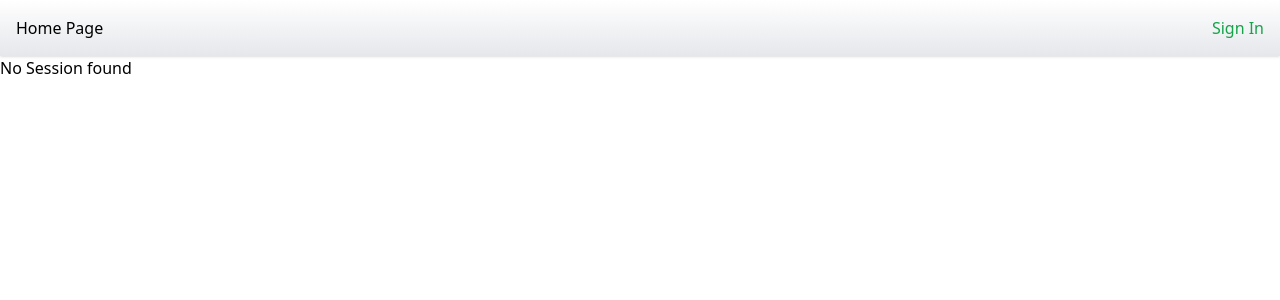
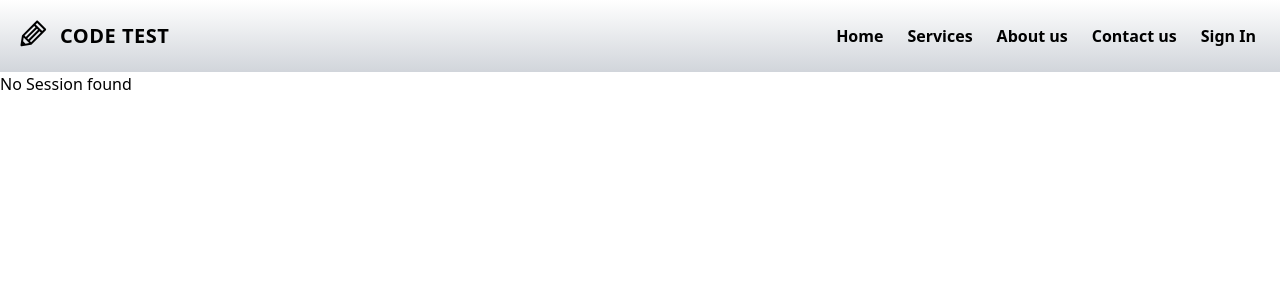
Before and after one commit to rmit-s3570641-yingzhi-lu/code-test, a Next.js app: page / in a window 1280 px wide. Shown: the top 300 px of the page. Built offline with nearby package versions, Linux system fonts and the light colour scheme; no server answers.

Commit message:
Add CSS to home page

```diff
--- a/app/layout.tsx
+++ b/app/layout.tsx
@@ -1,6 +1,6 @@
-import NavBar from "../components/NavBar"
-import Providers from "../components/Providers";
-import JwtTokenDisplay from "../components/JwtTokenDisplay";
+import NavBar from "@/components/NavBar"
+import Providers from "@/components/Providers";
+import JwtTokenDisplay from "@/components/JwtTokenDisplay";
 
 import "./globals.css";
 
--- a/components/JwtTokenDisplay.tsx
+++ b/components/JwtTokenDisplay.tsx
@@ -7,11 +7,11 @@ const JwtTokenDisplay = () => {
     const { data: session } = useSession();
     if (session && session.user) {
         return (
-          <div>
-            <p>Email: {session.user.email} </p>
-            <p>FirstName: {session.user.firstname} </p>
-            <p>LastName: {session.user.lastname} </p>
-            <p>Access Token: {session.user.accessToken} </p>
+          <div className="grid grid-cols-1 divide-y break-words p-10">
+            <div className="grid grid-cols-2"><div className="font-bold">Email:</div> <div>{session.user.email} </div> </div>
+            <div className="grid grid-cols-2"><div className="font-bold">FirstName:</div> <div>{session.user.firstname} </div> </div>
+            <div className="grid grid-cols-2"><div className="font-bold">LastName:</div> <div>{session.user.lastname} </div> </div>
+            <div className="grid grid-cols-2"><div className="font-bold">Access Token:</div> <div>{session.user.accessToken} </div> </div>
           </div>
         );
       }
--- a/components/LoginButton.tsx
+++ b/components/LoginButton.tsx
@@ -6,18 +6,15 @@ const SigninButton = () => {
   const { data: session } = useSession();
   if (session && session.user) {
     return (
-      <div className="flex gap-4 ml-auto">
-        <p className="text-sky-600">{session.user.firstname} {session.user.lastname}</p>
-        <button onClick={() => signOut()} className="text-red-600">
-          Sign Out
-        </button>
-      </div>
+      <a onClick={() => signOut()} className="lg:inline-flex lg:w-auto w-full px-3 py-2 rounded text-black font-bold items-center justify-center hover:bg-gray-600 hover:text-white">
+        Sign Out
+      </a>
     );
   }
   return (
-    <button onClick={() => signIn()} className="text-green-600 ml-auto">
+    <a onClick={() => signIn()} className="lg:inline-flex lg:w-auto w-full px-3 py-2 rounded text-black font-bold items-center justify-center hover:bg-gray-600 hover:text-white">
       Sign In
-    </button>
+    </a>
   );
 };
 
--- a/components/NavBar.tsx
+++ b/components/NavBar.tsx
@@ -1,15 +1,74 @@
-import Link from "next/link";
-import React from "react";
+'use client';
+
+import Link from 'next/link';
+import { useState } from 'react';
 import LoginButton from "./LoginButton";
 
 const AppBar = () => {
+  const [active, setActive] = useState(false);
+
+  const handleClick = () => {
+    setActive(!active);
+  };
+
   return (
-    <header className="flex gap-4 p-4 bg-gradient-to-b from-white to-gray-200 shadow">
-      <Link className="transition-colors hover:text-blue-500" href={"/"}>
-        Home Page
-      </Link>
-      <LoginButton />
-    </header>
+    <>
+      <nav className='flex items-center flex-wrap bg-gradient-to-b from-white to-gray-300 p-3 '>
+        <Link className='inline-flex items-center p-2 mr-4 ' href='/'>
+            <svg
+              viewBox='0 0 24 24'
+              xmlns='http://www.w3.org/2000/svg'
+              className='fill-current text-black h-8 w-8 mr-2'
+            >
+              <path d="M19.404,6.65l-5.998-5.996c-0.292-0.292-0.765-0.292-1.056,0l-2.22,2.22l-8.311,8.313l-0.003,0.001v0.003l-0.161,0.161c-0.114,0.112-0.187,0.258-0.21,0.417l-1.059,7.051c-0.035,0.233,0.044,0.47,0.21,0.639c0.143,0.14,0.333,0.219,0.528,0.219c0.038,0,0.073-0.003,0.111-0.009l7.054-1.055c0.158-0.025,0.306-0.098,0.417-0.211l8.478-8.476l2.22-2.22C19.695,7.414,19.695,6.941,19.404,6.65z M8.341,16.656l-0.989-0.99l7.258-7.258l0.989,0.99L8.341,16.656z M2.332,15.919l0.411-2.748l4.143,4.143l-2.748,0.41L2.332,15.919z M13.554,7.351L6.296,14.61l-0.849-0.848l7.259-7.258l0.423,0.424L13.554,7.351zM10.658,4.457l0.992,0.99l-7.259,7.258L3.4,11.715L10.658,4.457z M16.656,8.342l-1.517-1.517V6.823h-0.003l-0.951-0.951l-2.471-2.471l1.164-1.164l4.942,4.94L16.656,8.342z"></path>
+            </svg>
+            <span className='text-xl text-black font-bold uppercase tracking-wide'>
+              Code Test
+            </span>
+        </Link>
+        <button
+          className=' inline-flex p-3 hover:bg-gray-600 rounded lg:hidden text-white ml-auto hover:text-white outline-none'
+          onClick={handleClick}
+        >
+          <svg
+            className='w-6 h-6'
+            fill='none'
+            stroke='currentColor'
+            viewBox='0 0 24 24'
+            xmlns='http://www.w3.org/2000/svg'
+          >
+            <path
+              strokeLinecap='round'
+              strokeLinejoin='round'
+              strokeWidth={2}
+              d='M4 6h16M4 12h16M4 18h16'
+            />
+          </svg>
+        </button>
+
+        <div
+          className={`${
+            active ? '' : 'hidden'
+          }   w-full lg:inline-flex lg:flex-grow lg:w-auto`}
+        >
+          <div className='lg:inline-flex lg:flex-row lg:ml-auto lg:w-auto w-full lg:items-center items-start  flex flex-col lg:h-auto'>
+            <Link href='/' className='lg:inline-flex lg:w-auto w-full px-3 py-2 rounded text-black font-bold items-center justify-center hover:bg-gray-600 hover:text-white '>
+                Home
+            </Link>
+            <Link href='/' className='lg:inline-flex lg:w-auto w-full px-3 py-2 rounded text-black font-bold items-center justify-center hover:bg-gray-600 hover:text-white'>
+                Services
+            </Link>
+            <Link href='/'className='lg:inline-flex lg:w-auto w-full px-3 py-2 rounded text-black font-bold items-center justify-center hover:bg-gray-600 hover:text-white'>
+                About us
+            </Link>
+            <Link href='/'className='lg:inline-flex lg:w-auto w-full px-3 py-2 rounded text-black font-bold items-center justify-center hover:bg-gray-600 hover:text-white'>
+                Contact us
+            </Link>
+            <LoginButton />
+          </div>
+        </div>
+      </nav>
+    </>
   );
 };
 
```
